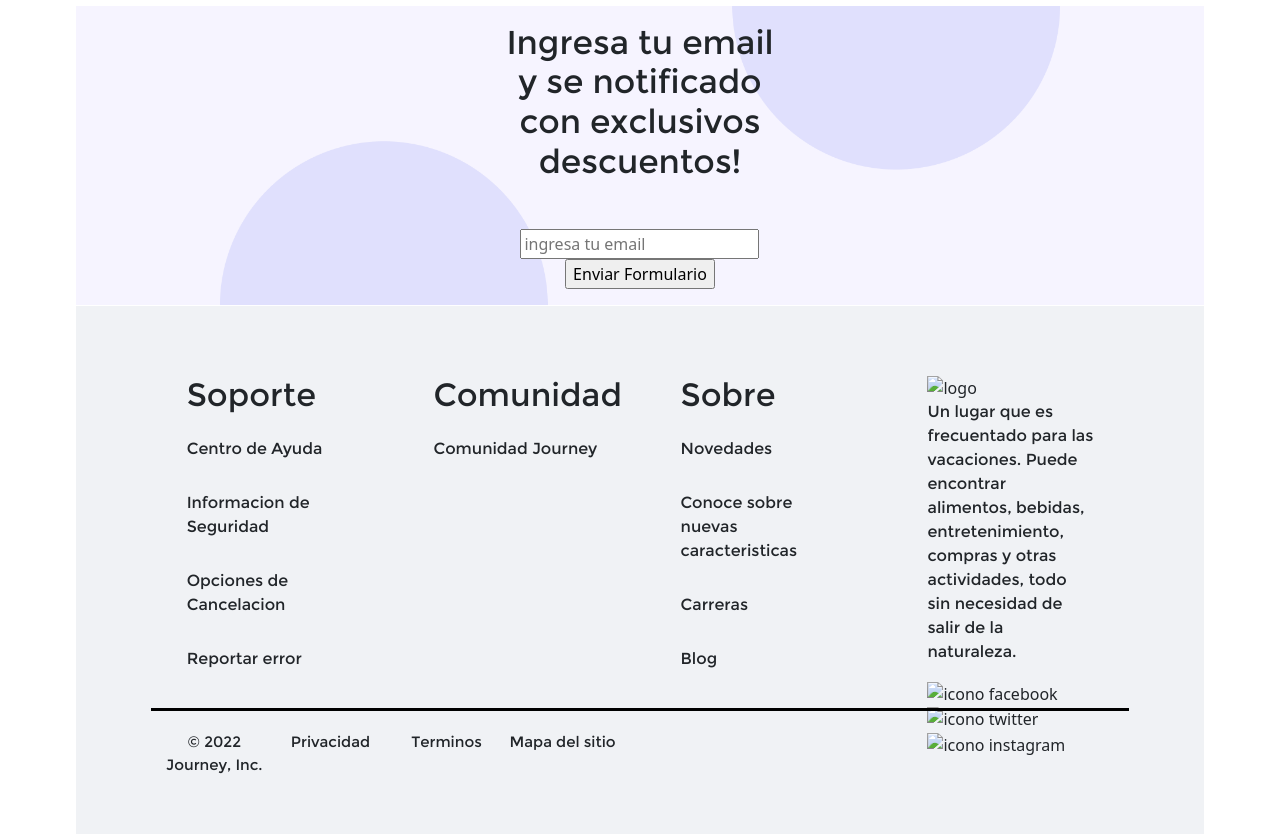
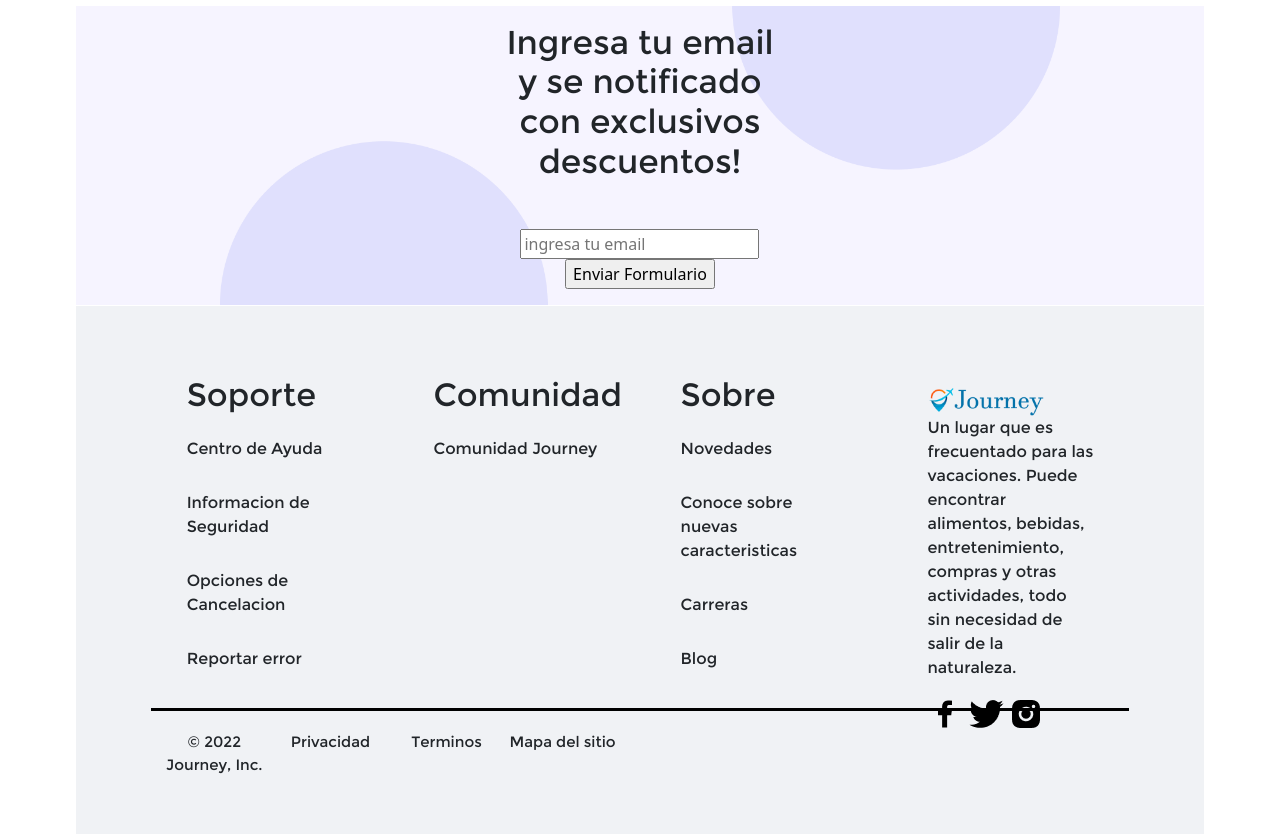
Before and after one commit to MarcosRamunno/Curso-Desarrollador-Web, a plain HTML site: page index.html in a window 1280 px wide. Shown: the part 6914-7748 px from the top of the page. Drawn offline with nearby package versions, Linux system fonts and the light colour scheme; the site is published under a folder, as on GitHub Pages, so addresses that start at the root find nothing.

Commit message:
modifciacion ubicacion imagenes index 1

```diff
--- a/index.html
+++ b/index.html
@@ -270,7 +270,7 @@
           </ul>
         </div>
       <div class="main_redes">
-        <img style="width: 70%;" src="/img/Logo.png" alt="logo" />
+        <img style="width: 70%;" src="./img/Logo.png" alt="logo" />
         <p>
           Un lugar que es frecuentado para las vacaciones. Puede encontrar
           alimentos, bebidas, entretenimiento, compras y otras actividades, todo
@@ -279,17 +279,17 @@
         <div class="redes">
           <img
             style="display: inline-block"
-            src="/img/facebook.png"
+            src="./img/facebook.png"
             alt="icono facebook"
           />
           <img
             style="display: inline-block"
-            src="/img/twitter.png"
+            src="./img/twitter.png"
             alt="icono twitter"
           />
           <img
             style="display: inline-block"
-            src="/img/instagram.png"
+            src="./img/instagram.png"
             alt="icono instagram"
           />
         </div>
```
